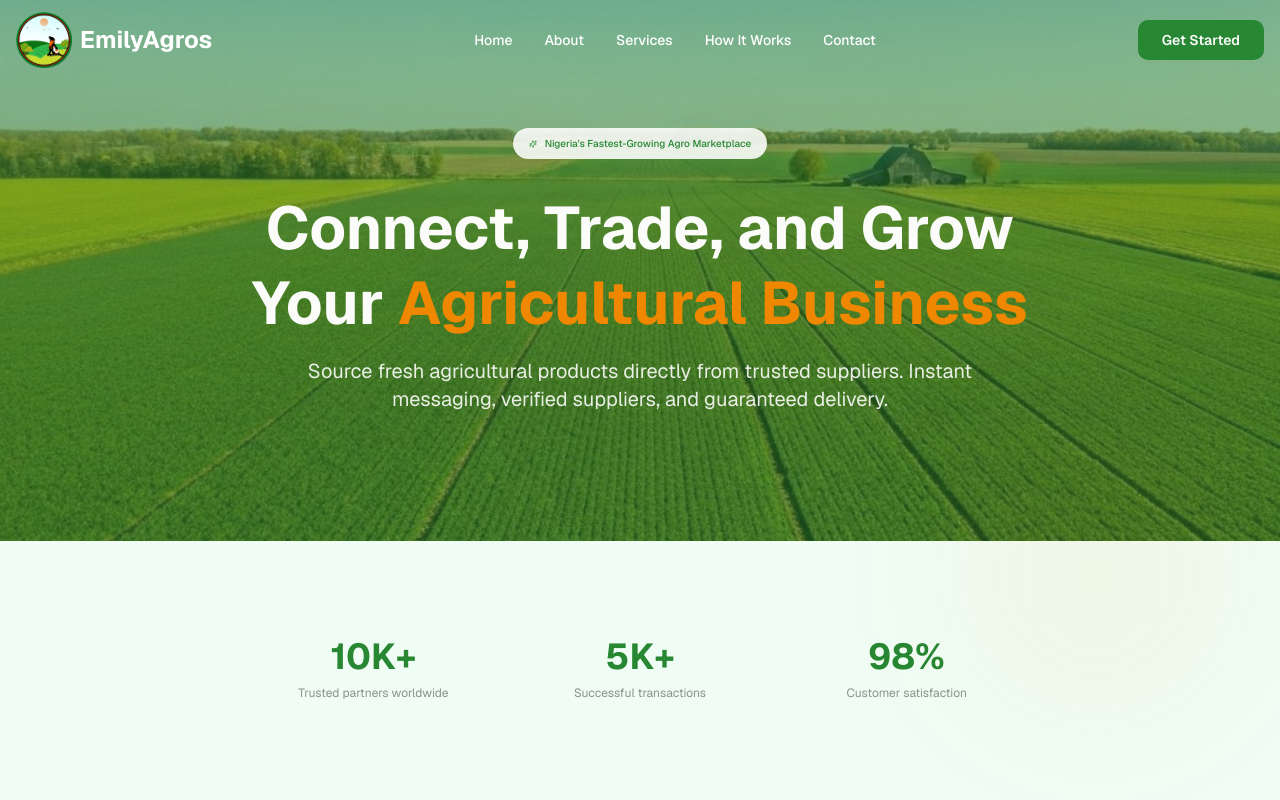
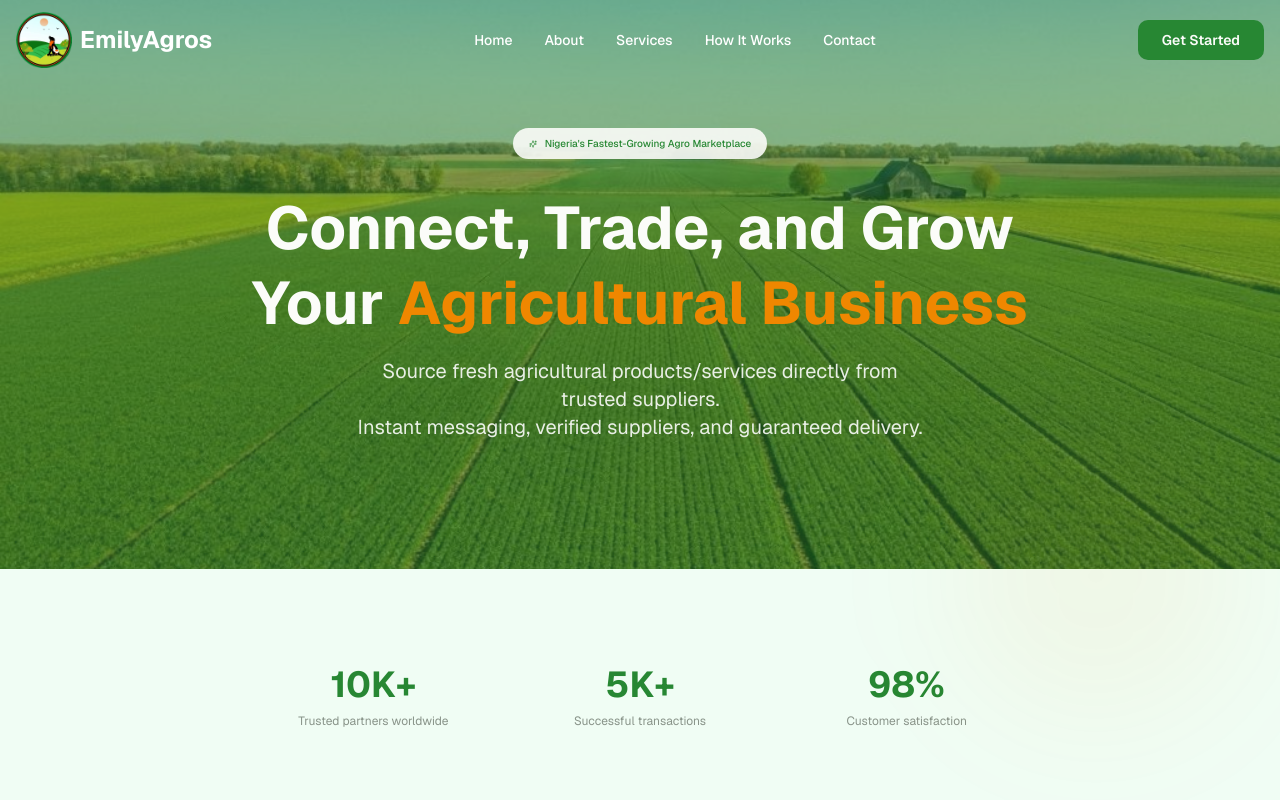
Before and after one commit to rdghostmann/emilyagros-marketing, a Next.js app: page / in a window 1280 px wide. Shown: the top 800 px of the page. Built offline with nearby package versions, Linux system fonts and the light colour scheme.

Commit message:
first commit on Added update II

```diff
--- a/components/hero-section.tsx
+++ b/components/hero-section.tsx
@@ -36,8 +36,8 @@ export function HeroSection() {
               animate={{ opacity: 1, y: 0 }}
               transition={{ duration: 0.5, delay: 0.2 }}
               className="text-lg md:text-xl text-primary-foreground/90 text-pretty max-w-2xl mx-auto">
-              Source fresh agricultural products directly from trusted suppliers. <br className="block md:hidden" /> Instant messaging, verified suppliers,
-              and guaranteed delivery.
+              Source fresh agricultural products/services directly from trusted suppliers. <br className="block md:hidden" /> <span className="hidden lg:block">Instant messaging, verified suppliers,
+              and guaranteed delivery.</span>
             </motion.p>
           </div>
         </div>
```
